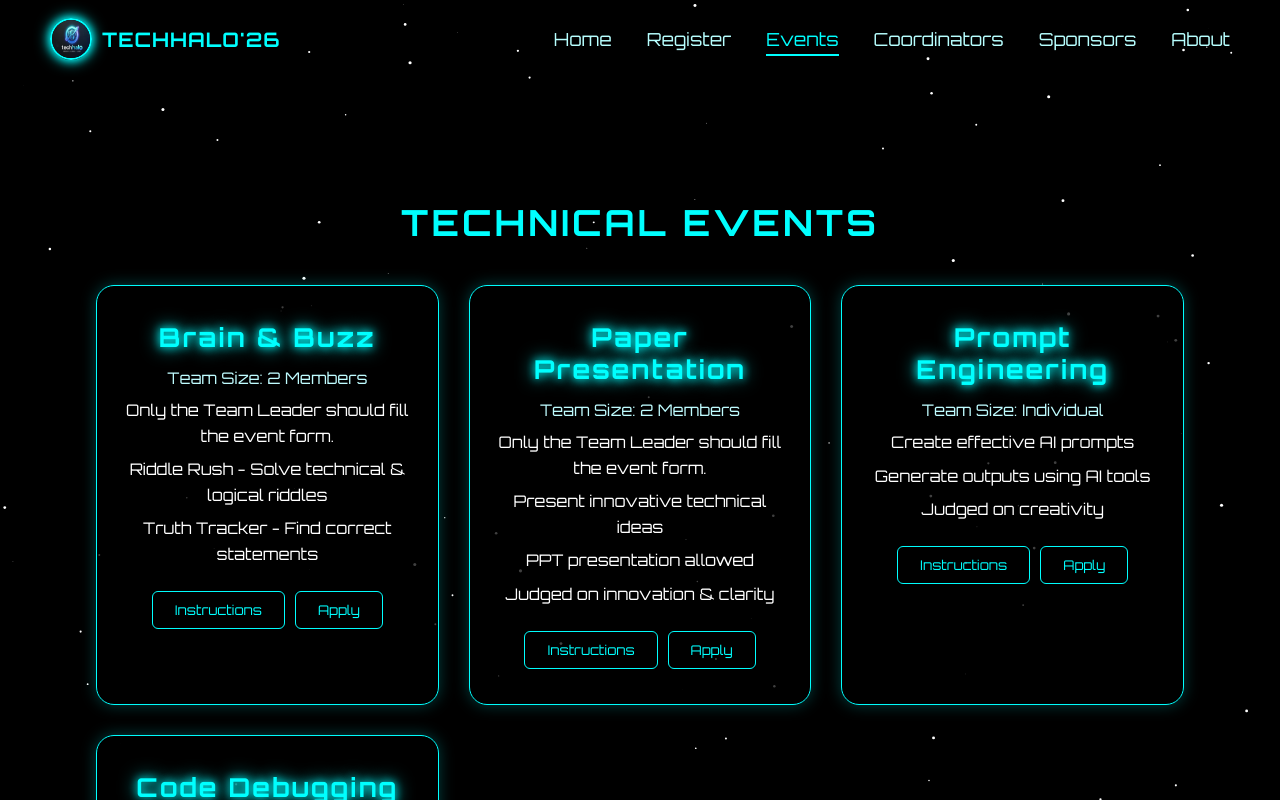
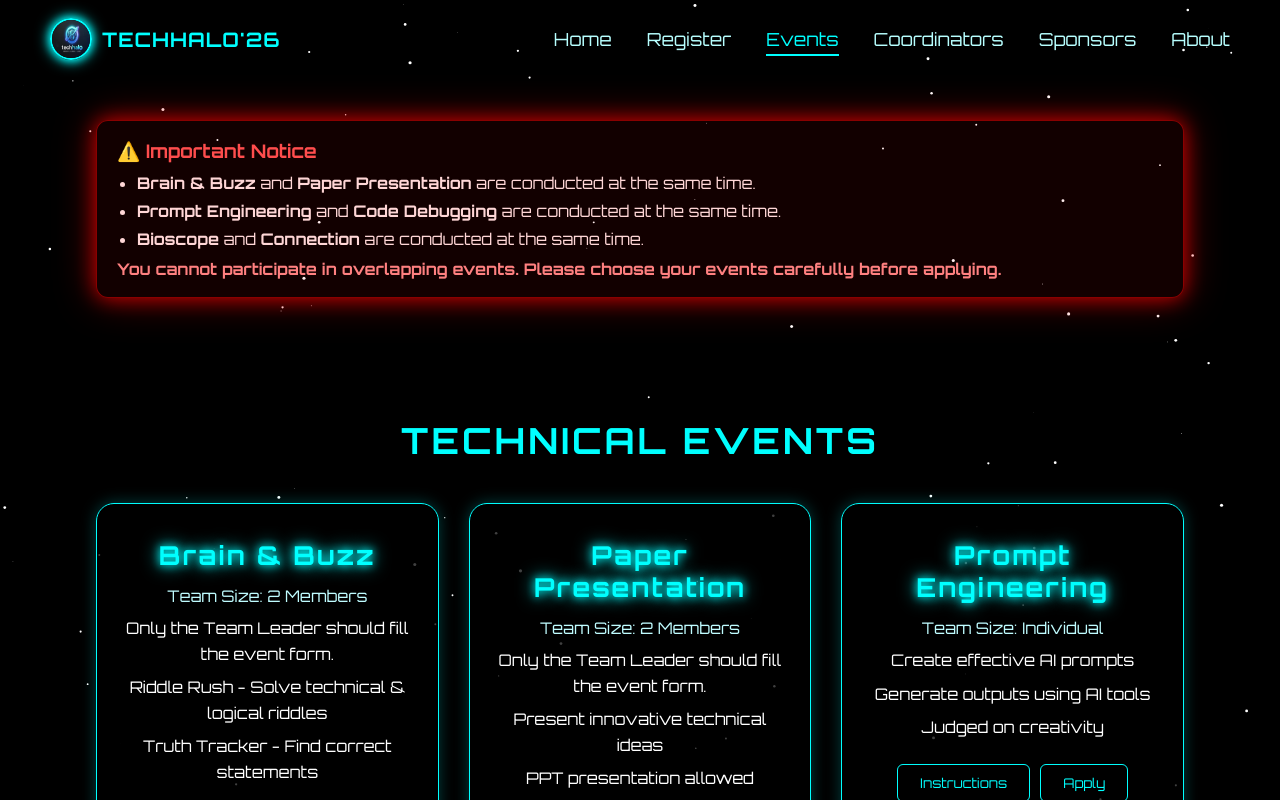
Before and after one commit to Sailash05/TECHHALO2026, a React (Vite) app: page /events in a window 1280 px wide. Shown: the top 800 px of the page. Built offline with nearby package versions, Linux system fonts and the light colour scheme.

Commit message:
register note added

```diff
--- a/src/pages/eventPage/Events.jsx
+++ b/src/pages/eventPage/Events.jsx
@@ -28,6 +28,21 @@ export default function Events(){
             <CursorTrail/>
             <SpaceBackground/>
             <Navbar />
+
+<div className="event-warning">
+  <h3>⚠️ Important Notice</h3>
+
+  <ul>
+    <li><strong>Brain & Buzz</strong> and <strong>Paper Presentation</strong> are conducted at the same time.</li>
+    <li><strong>Prompt Engineering</strong> and <strong>Code Debugging</strong> are conducted at the same time.</li>
+    <li><strong>Bioscope</strong> and <strong>Connection</strong> are conducted at the same time.</li>
+  </ul>
+
+  <p className="warning-text">
+    You cannot participate in overlapping events. Please choose your events carefully before applying.
+  </p>
+</div>
+
             {eventsData.map((section, index)=>(
 
                 <div key={index}>
--- a/src/pages/eventPage/eventPage.css
+++ b/src/pages/eventPage/eventPage.css
@@ -263,3 +263,59 @@
 }
 
 }
+.event-warning{
+    width:85%;
+    margin:40px auto 0;
+
+    padding:18px 20px;
+
+    border-radius:12px;
+
+    background:rgba(255, 0, 0, 0.07);
+    border:1px solid rgba(255, 0, 0, 0.5);
+
+    box-shadow:
+    0 0 10px rgba(255,0,0,0.3),
+    0 0 25px rgba(255,0,0,0.2);
+
+    text-align:left;
+
+    animation:warningPulse 2s infinite alternate;
+}
+
+/* TITLE */
+.event-warning h3{
+    color:#ff4d4d;
+    margin-bottom:10px;
+}
+
+/* LIST */
+.event-warning ul{
+    padding-left:20px;
+}
+
+.event-warning li{
+    margin-bottom:8px;
+    color:#ffd6d6;
+}
+
+/* FINAL LINE */
+.warning-text{
+    margin-top:10px;
+    font-weight:600;
+    color:#ff8080;
+}
+
+/* PULSE ANIMATION */
+@keyframes warningPulse{
+    from{
+        box-shadow:
+        0 0 10px rgba(255,0,0,0.3),
+        0 0 25px rgba(255,0,0,0.2);
+    }
+    to{
+        box-shadow:
+        0 0 20px rgba(255,0,0,0.7),
+        0 0 40px rgba(255,0,0,0.4);
+    }
+}
--- a/src/pages/registerPage/Register.jsx
+++ b/src/pages/registerPage/Register.jsx
@@ -66,7 +66,11 @@ non-technical events.
 
   <li>Only teams whose Team Leader successfully completes the event application will be eligible to participate.</li>
 
+    <li>Participants must visit the official website and register separately for individual events.</li>
+
 </ul>
+
+
 
 </div>
 
```
